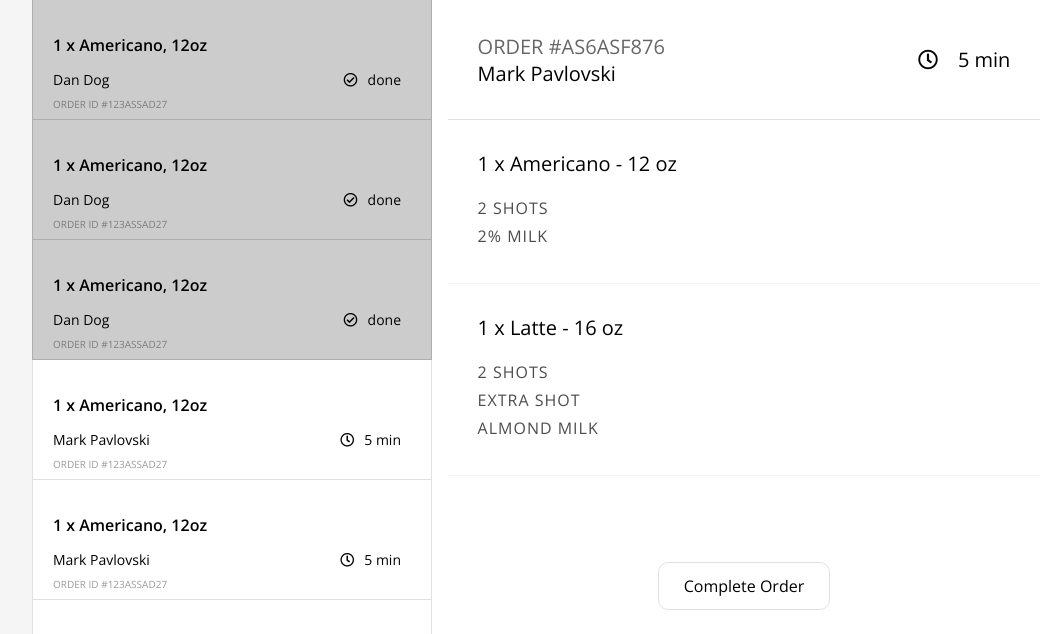
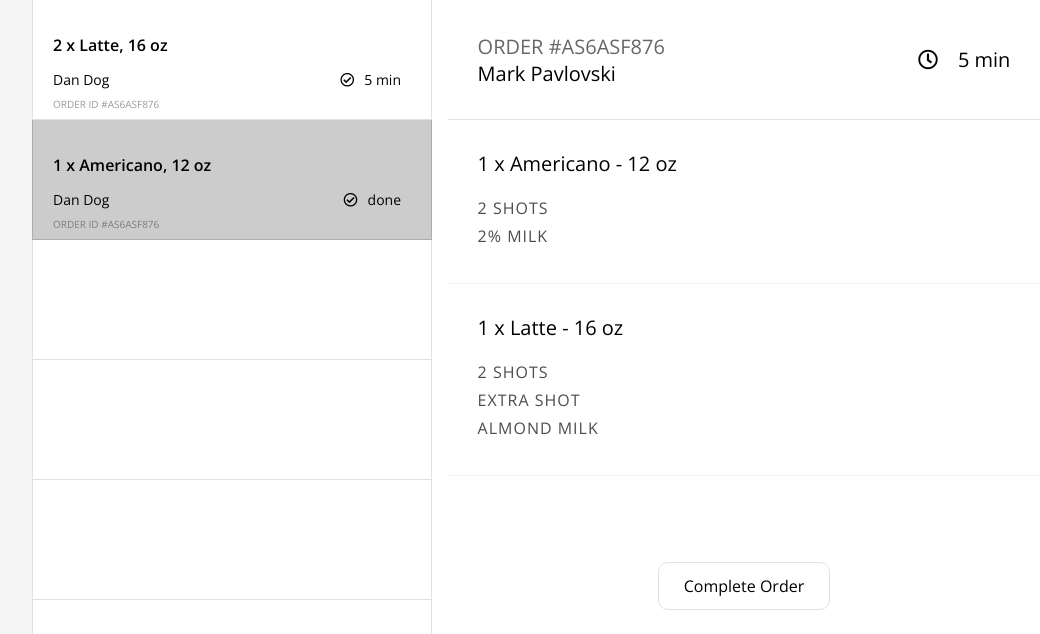
Before and after one commit to gEightyTwo/coffeeshop-frontend-store, a React (Create React App) app: page / in a window 1280 px wide. Shown: the top 634 px of the page, without its empty margins (96-1136 px from the left). Built offline with nearby package versions, Linux system fonts and the light colour scheme; no server answers.

Commit message:
added sockets

```diff
--- a/package.json
+++ b/package.json
@@ -16,7 +16,8 @@
     "react-router-dom": "^4.2.2",
     "react-scripts": "1.1.4",
     "redux": "^4.0.0",
-    "redux-thunk": "^2.3.0"
+    "redux-thunk": "^2.3.0",
+    "socket.io-client": "^2.1.1"
   },
   "scripts": {
     "start": "react-scripts start",
--- a/src/components/App.js
+++ b/src/components/App.js
@@ -1,13 +1,106 @@
-import React from 'react';
+import React, {Component} from 'react';
+
 import '../css/App.css';
 
-const App = (props) => {
+import io from 'socket.io-client';
+
+class App extends Component {
+
+  constructor(props){
+    super(props)
+    this.state = {orders: [
+      {
+        orderId: '#AS6ASF876',
+        orderUserName: 'Dan Dog',
+        orderStatus: '5 min',
+        orderTargetTime: new Date(),
+        orderItems: [
+          {
+            itemName: 'Latte',
+            count: 2,
+            size: '16 oz',
+            milk: 'Skim Milk',
+            expresso: 'Double Shot'
+          },
+          {
+            itemName: 'Americano',
+            count: 1,
+            size: '12 oz',
+            milk: '2% Milk',
+            expresso: 'Double Shot'
+          }
+        ]
+      },
+      {
+        orderId: '#AS6ASF876',
+        orderUserName: 'Dan Dog',
+        orderStatus: 'done',
+        orderTargetTime: new Date(),
+        orderItems: [
+          {
+            itemName: 'Americano',
+            count: 1,
+            size: '12 oz',
+            milk: '2% Milk',
+            expresso: 'Double Shot'
+          }
+        ]
+      }
+    ]}
+    this.token = localStorage.getItem('token') || 12345
+    this.socket = io.connect(`http://localhost:3000?token=${this.token}`, {reconnect: true})
+    this.socket.on('chat message response', (msg) => {
+      console.log('hi!!!!', msg)
+      this.setState({orders: [...this.state.orders, {
+        orderId: '#AS6ASF876',
+        orderUserName: 'Dan Dog',
+        orderStatus: '2 min',
+        orderTargetTime: new Date(),
+        orderItems: [
+          {
+            itemName: 'Americano',
+            count: 1,
+            size: '12 oz',
+            milk: '2% Milk',
+            expresso: 'Double Shot'
+          }
+        ]
+      }]})
+    })
+  }
+
+  render(){
+    //
+    // const token = localStorage.getItem('token') || 12345
+    // const socket = io.connect(`http://localhost:3000?token=${token}`, {reconnect: true})
+    //
+    // socket.on('chat message response', function(msg){
+    //   const location = currentLocation ? currentLocation : fallbackLocation
+    //   updateCoordinateFeedback()
+    //   getMessages(distanceEl.value, messageContainer, location, toggleEl.checked)
+    // })
 
     return (
       <div className='container'>
         <section className='order-queue'>
-
-        <div className='card fulfilled'>
+          {this.state.orders
+            .sort((a,b)=> a.orderStatus === 'done' ? false : true)
+            .map(el=>(
+            <div className={`card ${el.orderStatus === 'done' ? 'fulfilled' : null}`}>
+            <h1 className='card-order-items'>{el.orderItems[0].count} x {el.orderItems[0].itemName}, {el.orderItems[0].size}</h1>
+            <div className='card-content'>
+              <h2 className='card-customer-name'>
+                {el.orderUserName}
+              </h2>
+              <div className='card-pickup-time-block'>
+                <i className="far fa-check-circle"></i>
+                <span className='card-pickup-time'>{el.orderStatus}</span>
+              </div>
+            </div>
+            <h3 className='card-order-id'>ORDER ID {el.orderId}</h3>
+          </div>
+        ))}
+          {/* <div className='card fulfilled'>
             <h1 className='card-order-items'>1 x Americano, 12oz</h1>
             <div className='card-content'>
               <h2 className='card-customer-name'>
@@ -72,7 +165,7 @@ const App = (props) => {
               </div>
             </div>
             <h3 className='card-order-id'>ORDER ID #123ASSAD27</h3>
-        </div>
+          </div> */}
           <div className='card'></div>
           <div className='card'></div>
           <div className='card'></div>
@@ -127,5 +220,6 @@ const App = (props) => {
       </div>
     )
   }
+}
 
 export default App;
```
Also changed, not shown: 1 other file (tests, documents, lock files or other folders). Lines whose indentation alone changed are shown as unchanged.
